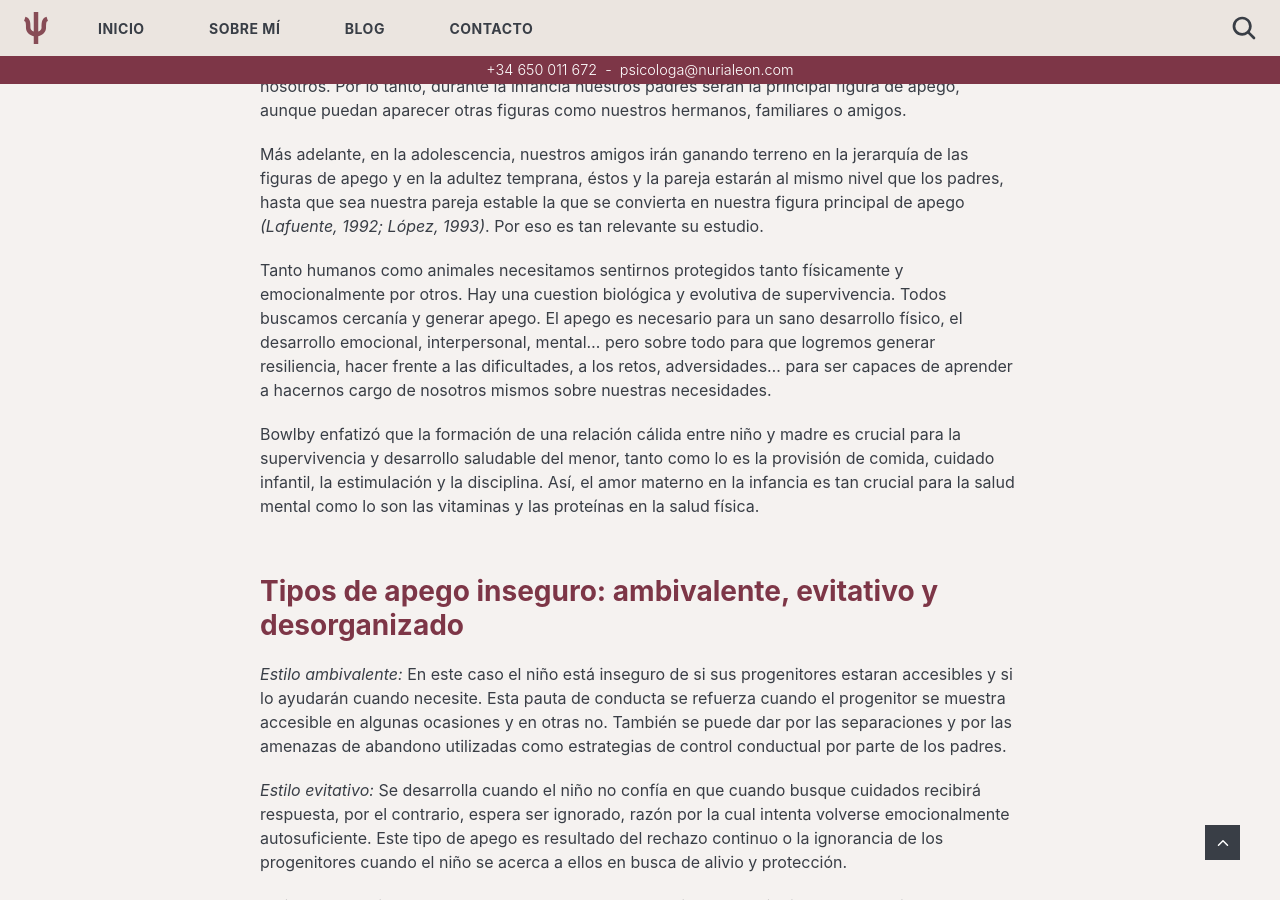
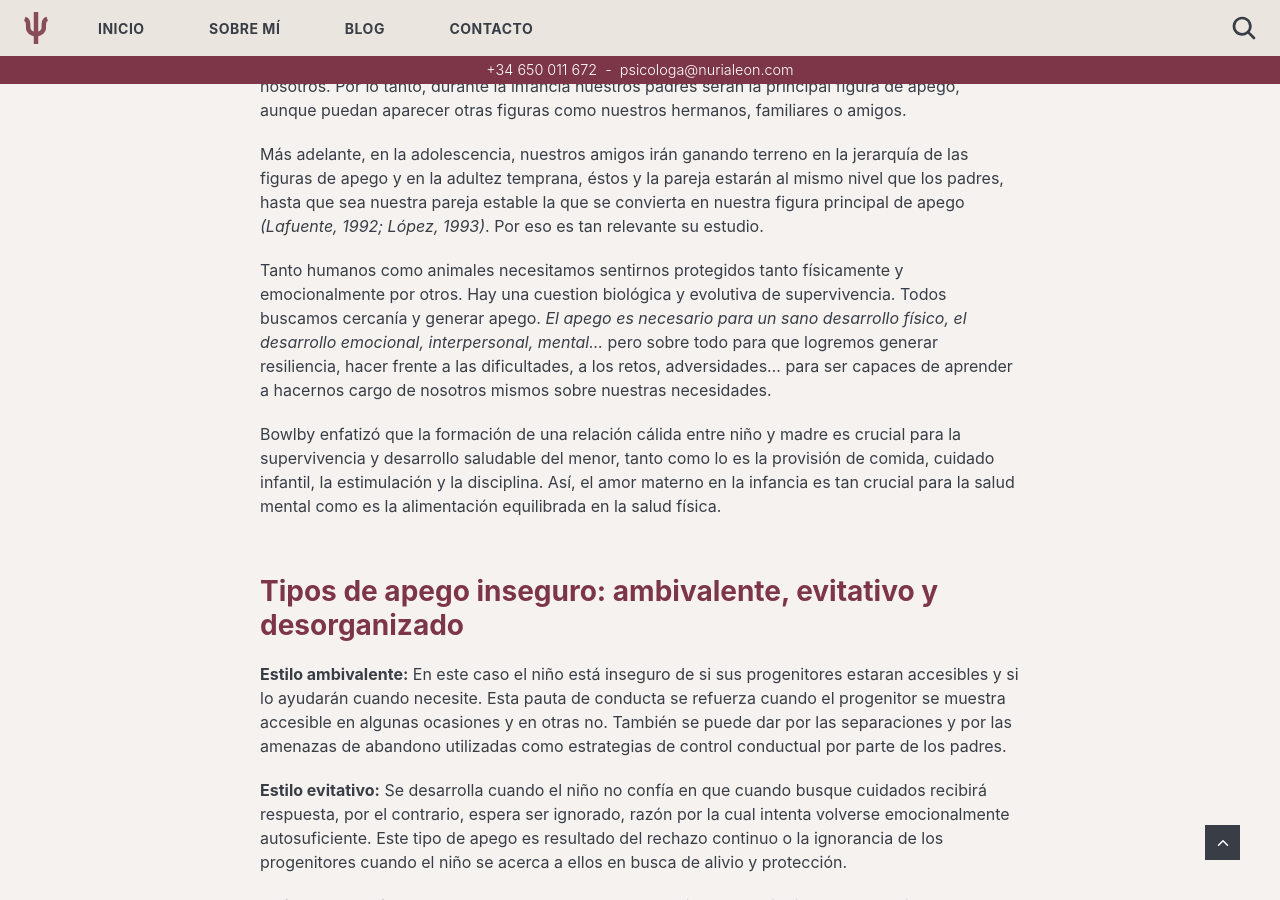
Before and after one commit to nurialeonsallent/nurialeon.com, a Jekyll site: the page built from _posts/2021-01-01-vinculos-afectivos-y-apego-seguro.markdown, in a window 1280 px wide and 900 px high, scrolled down 1775 px. Built offline with Jekyll 4.4.1, drawn with Linux system fonts in a browser that asks for light colours; some of the changed text lies outside the part shown.

Commit message:
articulo3

```diff
--- a/_posts/2021-01-01-vinculos-afectivos-y-apego-seguro.markdown
+++ b/_posts/2021-01-01-vinculos-afectivos-y-apego-seguro.markdown
@@ -32,30 +32,31 @@
 
 La teoría del apego, formulada por J. Bowlby, es una forma de conceptualizar la tendencia de los seres humanos a crear vínculos afectivos con los demás y a crear maneras de expresar emociones de angustia, depresión, enfado cuando son abandonados o viven una separación o pérdida.
 
-La teoría del apego describe las diferentes formas en la que las personas se comportan en sus relaciones. Los modelos afectivos y relacionales los aprendemos en la infancia a traves de nuestras relaciones con nuestros cuidadores. Las relaciones que tenemos con los adultos que nos rodean.
+La teoría del apego describe las diferentes formas en la que las personas se comportan en sus relaciones. Los modelos afectivos y relacionales los aprendemos en la infancia a traves de nuestras relaciones con nuestros cuidadores.
 
-Desde que nacemos, podemos percibir la forma en que se relacionan nuestros progenitores con nosotros. Por lo tanto, durante la infancia nuestros padres serán la principal figura de apego, aunque puedan aparecer otras figuras como nuestros hermanos, familiares o  amigos.
+Desde que nacemos, podemos percibir la forma en que se relacionan nuestros progenitores con nosotros. Por lo tanto, durante la infancia nuestros padres serán la principal figura de apego, aunque puedan aparecer otras figuras como nuestros hermanos, familiares o amigos.
 
 Más adelante, en la adolescencia, nuestros amigos irán ganando terreno en la jerarquía de las figuras de apego y en la adultez temprana, éstos y la pareja estarán al mismo nivel que los padres, hasta que sea nuestra pareja estable la que se convierta en nuestra figura principal de apego *(Lafuente, 1992; López, 1993)*. Por eso es tan relevante su estudio.
 
-Tanto humanos como animales necesitamos sentirnos protegidos tanto físicamente y emocionalmente por otros. Hay una cuestion biológica y evolutiva de supervivencia. Todos buscamos cercanía y generar apego. El apego es necesario para un sano desarrollo físico, el desarrollo emocional, interpersonal, mental… pero sobre todo para que logremos generar resiliencia, hacer frente a las dificultades, a los retos, adversidades… para ser capaces de aprender a hacernos cargo de nosotros mismos sobre nuestras necesidades.
+Tanto humanos como animales necesitamos sentirnos protegidos tanto físicamente y emocionalmente por otros. Hay una cuestion biológica y evolutiva de supervivencia. Todos buscamos cercanía y generar apego. *El apego es necesario para un sano desarrollo físico, el desarrollo emocional, interpersonal, mental…* pero sobre todo para que logremos generar resiliencia, hacer frente a las dificultades, a los retos, adversidades… para ser capaces de aprender a hacernos cargo de nosotros mismos sobre nuestras necesidades.
 
-Bowlby enfatizó que la formación de una relación cálida entre niño y madre es crucial
-para la supervivencia y desarrollo saludable del menor, tanto como lo es la provisión de comida, cuidado infantil, la estimulación y la disciplina. Así, el amor materno en la infancia es tan crucial para la salud mental como lo son las vitaminas y las proteínas en la salud física.
+Bowlby enfatizó que la formación de una relación cálida entre niño y madre es crucial para la supervivencia y desarrollo saludable del menor, tanto como lo es la provisión de comida, cuidado infantil, la estimulación y la disciplina. Así, el amor materno en la infancia es tan crucial para la salud mental como es la alimentación equilibrada en la salud física.
 
 ## Tipos de apego inseguro: ambivalente, evitativo y desorganizado
 
-*Estilo ambivalente:* En este caso el niño está inseguro de si sus progenitores estaran accesibles y si lo ayudarán cuando necesite. Esta pauta de conducta se refuerza cuando el progenitor se muestra accesible en algunas ocasiones y en otras no. También se puede dar por las separaciones y por las amenazas de abandono utilizadas como estrategias de control conductual por parte de los padres.
+**Estilo ambivalente:** En este caso el niño está inseguro de si sus progenitores estaran accesibles y si lo ayudarán cuando necesite. Esta pauta de conducta se refuerza cuando el progenitor se muestra accesible en algunas ocasiones y en otras no. También se puede dar por las separaciones y por las amenazas de abandono utilizadas como estrategias de control conductual por parte de los padres.
 
-*Estilo evitativo:* Se desarrolla cuando el niño no confía en que cuando busque cuidados recibirá respuesta, por el contrario, espera ser ignorado, razón por la cual intenta volverse emocionalmente autosuficiente. Este tipo de apego es resultado del rechazo continuo o la ignorancia de los progenitores cuando el niño se acerca a ellos en busca de alivio y protección.
+**Estilo evitativo:** Se desarrolla cuando el niño no confía en que cuando busque cuidados recibirá respuesta, por el contrario, espera ser ignorado, razón por la cual intenta volverse emocionalmente autosuficiente. Este tipo de apego es resultado del rechazo continuo o la ignorancia de los progenitores cuando el niño se acerca a ellos en busca de alivio y protección.
 
-*Estilo desorganizado*: Es una mezcla entre el apego ansioso y el evitativo en que el niño presenta comportamientos contradictorios e inadecuados. Este actua desorganizado, todos los demás no. Lo que muestra la falta de comportamiento de un apego claro.
+**Estilo desorganizado**: Es una mezcla entre el apego ansioso y el evitativo en que el niño presenta comportamientos contradictorios e inadecuados. Este actua desorganizado, todos los demás no. Lo que muestra la falta de comportamiento de un apego claro.
 
 
 ## El apego seguro, el más adaptativo
 
-Finalmente, nos queda el tipo de apego más adaptativo y positivo para el desarrollo del niño. En este caso el niño/a tiene confianza en la disponibilidad, comprensión y ayuda que la figura parental le dará en situaciones que viva. Se siente animado a explorar el mundo y manifiesta una búsqueda activa de contacto.Este tipo de apego evoca sentimientos de pertinencia, de aceptación de sí mismo y de confianza de base. Los padres responden de forma receptiva hacia las necesidades del niño y se muestran disponibles.
+Finalmente, nos queda el tipo de apego más adaptativo y positivo para el desarrollo del niño. En este caso el niño/a tiene confianza en la disponibilidad, comprensión y ayuda que la figura parental le dará en situaciones que viva.
+
+El niño o la niña se siente animado a explorar el mundo y manifiesta una búsqueda activa de contacto.Este tipo de apego evoca sentimientos de pertinencia, de aceptación de sí mismo y de confianza de base. Los padres responden de forma receptiva hacia las necesidades del niño y se muestran disponibles.
 
 
 
-Los estilos suelen prolongarse en la edad adulta y pueden afectar a todo tipo de relaciones, por eso mismo lo mejor es pedir la ayuda de un psicólogo especializado que pueda ayudar a sanar la vinculación y que la persona pueda crear ese vínculo seguro en sus relaciones.
+Los estilos suelen prolongarse en la edad adulta y pueden afectar a todo tipo de relaciones, por eso mismo lo mejor es pedir la ayuda de un **psicólogo especializado** que pueda ayudar a sanar la vinculación para que la persona pueda crear un vínculo seguro en todas sus relaciones.
```
